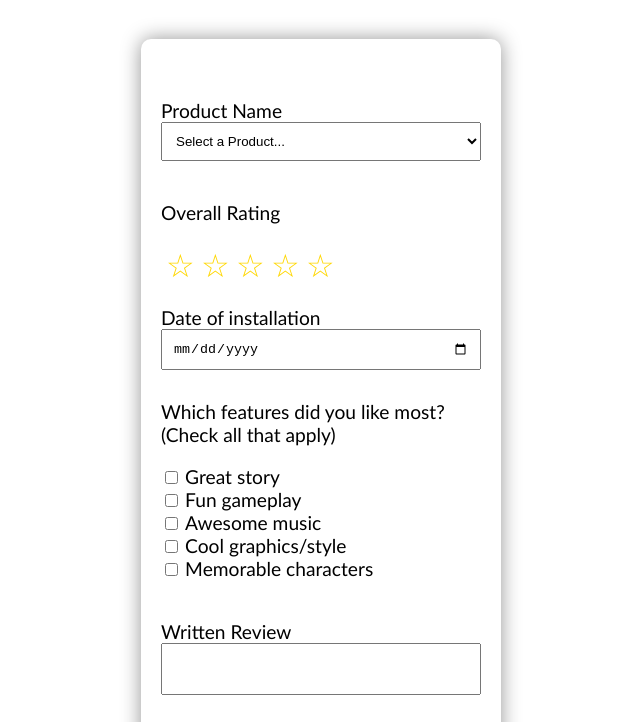
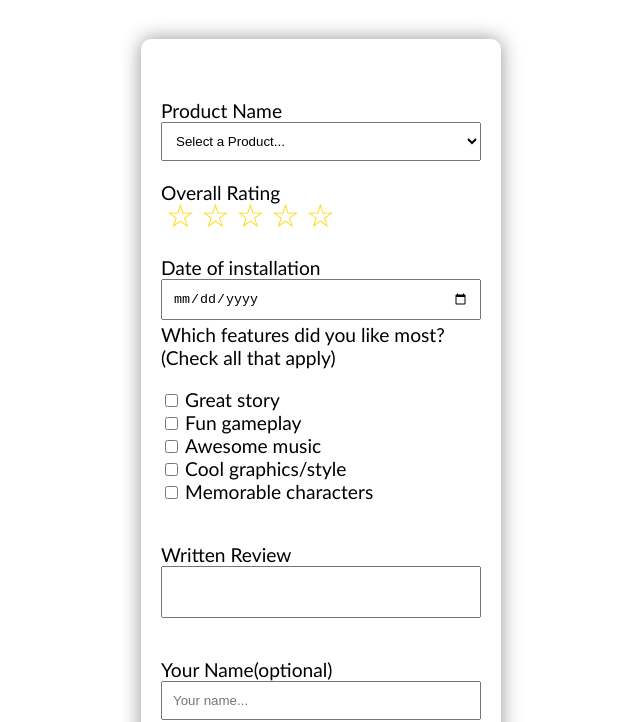
Before and after one commit to IsaacOrlando-web/wdd131, a plain HTML site: page form.html in a window 1280 px wide. Shown: the part 111-833 px from the top of the page, without its empty margins (319-959 px from the left). Drawn offline with Linux system fonts and the light colour scheme; a script that the page names is missing; a web font is replaced by a local one.

Commit message:
fonts included, stars fixed

```diff
--- a/form.html
+++ b/form.html
@@ -3,10 +3,15 @@
 <head>
     <meta charset="UTF-8">
     <meta name="viewport" content="width=device-width, initial-scale=1.0">
-    <title>Document</title>
+    <title>Videogame Review</title>
     <link rel="stylesheet" href="styles/form-style.css">
     <script src="scripts/getdates.js" defer></script>
     <script src="scripts/form-script.js" defer></script>
+    <meta name="description" content="A simple form to submit reviews for videogames.">
+    <meta name="author" content="Isaac Maldonado">
+    <link rel="preconnect" href="https://fonts.googleapis.com">
+    <link rel="preconnect" href="https://fonts.gstatic.com" crossorigin>
+    <link href="https://fonts.googleapis.com/css2?family=Domine:wght@400..700&family=Lato:ital,wght@0,100;0,300;0,400;0,700;0,900;1,100;1,300;1,400;1,700;1,900&family=Lilita+One&family=M+PLUS+1:wght@100..900&family=M+PLUS+1p:wght@100;300;400;500;700;800;900&family=Nunito+Sans:ital,opsz,wght@0,6..12,200..1000;1,6..12,200..1000&family=Plus+Jakarta+Sans:ital,wght@0,200..800;1,200..800&family=Roboto:ital,wght@0,100..900;1,100..900&family=Space+Grotesk:wght@300..700&family=Titillium+Web:ital,wght@0,200;0,300;0,400;0,600;0,700;0,900;1,200;1,300;1,400;1,600;1,700&family=Zilla+Slab:ital,wght@0,300;0,400;0,500;0,600;0,700;1,300;1,400;1,500;1,600;1,700&display=swap" rel="stylesheet">
 </head>
 <body>
     <h1>Product Review</h1>
@@ -16,7 +21,10 @@
         <select name="product-name" id="product-name" required>
             <option value="" disabled selected>Select a Product...</option>
         </select>
-        <label>Overall Rating
+
+
+    <fieldset>
+      <legend>Overall Rating</legend>
       <div class="stars">
         <input type="radio" id="fivestar" name="stars" value="5" required><label for="fivestar"></label>
         <input type="radio" id="fourstar" name="stars" value="4" required><label for="fourstar"></label>
@@ -24,7 +32,8 @@
         <input type="radio" id="twostar" name="stars" value="2" required><label for="twostar"></label>
         <input type="radio" id="onestar" name="stars" value="1" required><label for="onestar"></label>
       </div>
-        </label>
+    </fieldset>
+
 
         <label for="date-of-installation">Date of installation</label>
         <input type="date" id="date" name="date-of-installation" required>
--- a/styles/form-style.css
+++ b/styles/form-style.css
@@ -38,7 +38,29 @@ textarea{
     padding: 10px;
     resize: none;
 }
+
 /* stars */
+fieldset {
+    border: none; /* Elimina el borde predeterminado */
+    padding: 0; /* Elimina el padding predeterminado */
+    margin: 20px 0 0 0; /* Ajusta el margen superior para alineación */
+  }
+
+  .stars {
+    margin-top: 10px; /* Espacio entre el legend y las estrellas */
+  }
+
+  .stars > label {
+    margin-top: 0; /* Anula el margin-top heredado */
+    cursor: pointer; /* Mejora la usabilidad */
+  }
+
+  /* Opcional: mejora el estilo del legend */
+  legend {
+    font-size: 1.2rem;
+    padding: 0;
+  }
+
 input[type="radio"] {
 	display: none;
 	position: relative;
@@ -56,7 +78,7 @@ input[type="submit"]{
 }
 
 .checkbox-group{
-    margin-top: 30px;
+    margin-top: 3px;
 }
 
 .stars {
```
Lines whose indentation alone changed are shown as unchanged.
